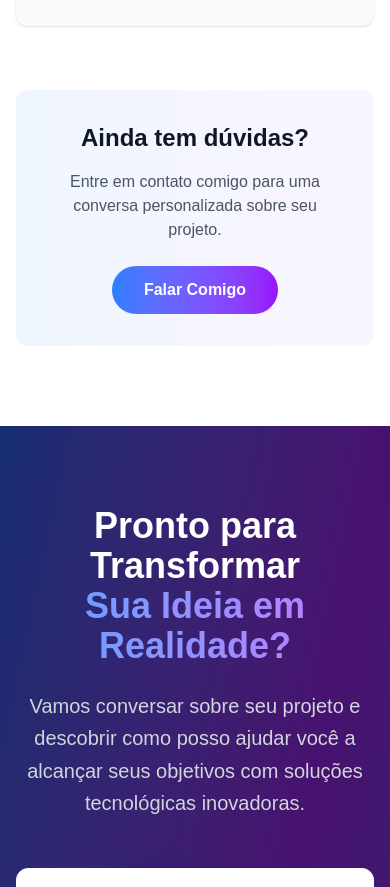
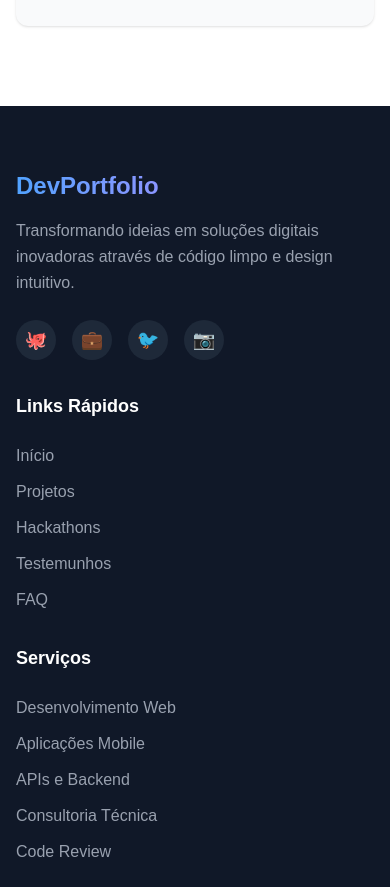
Before and after one commit to olivmath/mylp, a Next.js app: page / in a window 390 px wide. Shown: the part 6464-7351 px from the top of the page. Built offline with nearby package versions, Linux system fonts and the light colour scheme.

Commit message:
refactor: remove CTA component and clean up imports
Remove the CTA section from the main page and delete its component file
Also standardize quote usage in FAQ component imports

```diff
--- a/src/app/page.tsx
+++ b/src/app/page.tsx
@@ -1,10 +1,9 @@
-import Hero from '@/components/Hero';
-import Projetos from '@/components/Projetos';
-import Hackathons from '@/components/Hackathons';
-import Testemunhos from '@/components/Testemunhos';
-import FAQ from '@/components/FAQ';
-import CTA from '@/components/CTA';
-import Footer from '@/components/Footer';
+import Hero from "@/components/Hero";
+import Projetos from "@/components/Projetos";
+import Hackathons from "@/components/Hackathons";
+import Testemunhos from "@/components/Testemunhos";
+import FAQ from "@/components/FAQ";
+import Footer from "@/components/Footer";
 
 export default function Home() {
   return (
@@ -14,7 +13,6 @@ export default function Home() {
       <Hackathons />
       <Testemunhos />
       <FAQ />
-      <CTA />
       <Footer />
     </div>
   );
--- a/src/components/CTA.tsx
+++ /dev/null
@@ -1,88 +0,0 @@
-import React from 'react';
-
-const CTA = () => {
-  return (
-    <section id="cta" className="py-20 bg-gradient-to-br from-blue-900 via-purple-900 to-indigo-900 relative overflow-hidden">
-      {/* Background decoration */}
-      <div className="absolute inset-0 bg-black opacity-20"></div>
-      <div className="absolute top-0 left-0 w-full h-full">
-        <div className="absolute top-1/4 right-1/4 w-64 h-64 bg-blue-500 rounded-full mix-blend-multiply filter blur-xl opacity-30 animate-pulse"></div>
-        <div className="absolute bottom-1/4 left-1/4 w-64 h-64 bg-purple-500 rounded-full mix-blend-multiply filter blur-xl opacity-30 animate-pulse delay-1000"></div>
-      </div>
-
-      <div className="relative z-10 max-w-4xl mx-auto px-4 sm:px-6 lg:px-8 text-center">
-        <h2 className="text-4xl sm:text-5xl font-bold text-white mb-6">
-          Pronto para Transformar
-          <span className="block bg-gradient-to-r from-blue-400 to-purple-400 bg-clip-text text-transparent">
-            Sua Ideia em Realidade?
-          </span>
-        </h2>
-
-        <p className="text-xl text-gray-300 mb-12 max-w-2xl mx-auto leading-relaxed">
-          Vamos conversar sobre seu projeto e descobrir como posso ajudar você a alcançar seus objetivos com soluções tecnológicas inovadoras.
-        </p>
-
-        <div className="grid grid-cols-1 md:grid-cols-3 gap-8 mb-12">
-          <div className="bg-white bg-opacity-10 backdrop-blur-sm rounded-xl p-6 border border-white border-opacity-20">
-            <div className="text-4xl mb-4">⚡</div>
-            <h3 className="text-xl font-semibold text-white mb-2">Desenvolvimento Rápido</h3>
-            <p className="text-gray-300 text-sm">Entregas ágeis sem comprometer a qualidade</p>
-          </div>
-
-          <div className="bg-white bg-opacity-10 backdrop-blur-sm rounded-xl p-6 border border-white border-opacity-20">
-            <div className="text-4xl mb-4">🎯</div>
-            <h3 className="text-xl font-semibold text-white mb-2">Foco no Resultado</h3>
-            <p className="text-gray-300 text-sm">Soluções alinhadas com seus objetivos de negócio</p>
-          </div>
-
-          <div className="bg-white bg-opacity-10 backdrop-blur-sm rounded-xl p-6 border border-white border-opacity-20">
-            <div className="text-4xl mb-4">🤝</div>
-            <h3 className="text-xl font-semibold text-white mb-2">Parceria Completa</h3>
-            <p className="text-gray-300 text-sm">Suporte contínuo e comunicação transparente</p>
-          </div>
-        </div>
-
-        <div className="flex flex-col sm:flex-row gap-6 justify-center items-center mb-12">
-          <button className="bg-gradient-to-r from-blue-500 to-purple-600 hover:from-blue-600 hover:to-purple-700 text-white font-semibold py-4 px-8 rounded-full transition-all duration-300 transform hover:scale-105 shadow-lg">
-            Iniciar Projeto
-          </button>
-          <button className="border-2 border-white text-white hover:bg-white hover:text-gray-900 font-semibold py-4 px-8 rounded-full transition-all duration-300 transform hover:scale-105">
-            Agendar Conversa
-          </button>
-        </div>
-
-        <div className="bg-white bg-opacity-10 backdrop-blur-sm rounded-xl p-8 border border-white border-opacity-20">
-          <h3 className="text-2xl font-bold text-white mb-6">Entre em Contato</h3>
-
-          <div className="grid grid-cols-1 md:grid-cols-3 gap-6 text-center">
-            <div className="flex flex-col items-center">
-              <div className="text-3xl mb-2">📧</div>
-              <h4 className="text-white font-semibold mb-1">Email</h4>
-              <p className="text-gray-300 text-sm">contato@exemplo.com</p>
-            </div>
-
-            <div className="flex flex-col items-center">
-              <div className="text-3xl mb-2">💬</div>
-              <h4 className="text-white font-semibold mb-1">WhatsApp</h4>
-              <p className="text-gray-300 text-sm">+55 (11) 99999-9999</p>
-            </div>
-
-            <div className="flex flex-col items-center">
-              <div className="text-3xl mb-2">💼</div>
-              <h4 className="text-white font-semibold mb-1">LinkedIn</h4>
-              <p className="text-gray-300 text-sm">/in/seu-perfil</p>
-            </div>
-          </div>
-        </div>
-
-        <div className="mt-8 text-center">
-          <p className="text-gray-400 text-sm">
-            Resposta garantida em até 24 horas • Orçamento gratuito • Consultoria inicial sem compromisso
-          </p>
-        </div>
-      </div>
-    </section>
-  );
-};
-
-export default CTA;
--- a/src/components/FAQ.tsx
+++ b/src/components/FAQ.tsx
@@ -1,6 +1,6 @@
-'use client';
+"use client";
 
-import React, { useState } from 'react';
+import React, { useState } from "react";
 
 const FAQ = () => {
   const [openIndex, setOpenIndex] = useState<number | null>(null);
@@ -8,36 +8,44 @@ const FAQ = () => {
   const faqs = [
     {
       question: "Quais tecnologias você domina?",
-      answer: "Trabalho principalmente com React, Next.js, Node.js, TypeScript, Python, e bancos de dados como PostgreSQL e MongoDB. Também tenho experiência com AWS, Docker, e diversas APIs e integrações."
+      answer:
+        "Trabalho principalmente com React, Next.js, Node.js, TypeScript, Python, e bancos de dados como PostgreSQL e MongoDB. Também tenho experiência com AWS, Docker, e diversas APIs e integrações.",
     },
     {
       question: "Qual é o prazo médio para desenvolvimento de um projeto?",
-      answer: "O prazo varia conforme a complexidade do projeto. Um site simples pode levar 1-2 semanas, enquanto aplicações mais complexas podem levar de 1-3 meses. Sempre forneço estimativas detalhadas após análise dos requisitos."
+      answer:
+        "O prazo varia conforme a complexidade do projeto. Um site simples pode levar 1-2 semanas, enquanto aplicações mais complexas podem levar de 1-3 meses. Sempre forneço estimativas detalhadas após análise dos requisitos.",
     },
     {
       question: "Como funciona o processo de desenvolvimento?",
-      answer: "Sigo uma metodologia ágil: 1) Análise de requisitos e planejamento, 2) Design e prototipagem, 3) Desenvolvimento iterativo com entregas parciais, 4) Testes e refinamentos, 5) Deploy e treinamento."
+      answer:
+        "Sigo uma metodologia ágil: 1) Análise de requisitos e planejamento, 2) Design e prototipagem, 3) Desenvolvimento iterativo com entregas parciais, 4) Testes e refinamentos, 5) Deploy e treinamento.",
     },
     {
       question: "Você oferece suporte pós-entrega?",
-      answer: "Sim! Ofereço 30 dias de suporte gratuito após a entrega para correções de bugs. Também disponibilizo planos de manutenção mensal para atualizações e melhorias contínuas."
+      answer:
+        "Sim! Ofereço 30 dias de suporte gratuito após a entrega para correções de bugs. Também disponibilizo planos de manutenção mensal para atualizações e melhorias contínuas.",
     },
     {
       question: "Trabalha com projetos de qualquer tamanho?",
-      answer: "Aceito projetos desde landing pages simples até aplicações enterprise complexas. Cada projeto é avaliado individualmente para garantir que posso entregar a qualidade esperada."
+      answer:
+        "Aceito projetos desde landing pages simples até aplicações enterprise complexas. Cada projeto é avaliado individualmente para garantir que posso entregar a qualidade esperada.",
     },
     {
       question: "Como é definido o orçamento do projeto?",
-      answer: "O orçamento é baseado na complexidade, tempo estimado, tecnologias envolvidas e urgência. Forneço propostas detalhadas com escopo claro e possibilidade de pagamento parcelado."
+      answer:
+        "O orçamento é baseado na complexidade, tempo estimado, tecnologias envolvidas e urgência. Forneço propostas detalhadas com escopo claro e possibilidade de pagamento parcelado.",
     },
     {
       question: "Você trabalha em equipe ou apenas sozinho?",
-      answer: "Trabalho tanto individualmente quanto em equipe, dependendo do projeto. Para projetos maiores, posso colaborar com designers, outros desenvolvedores e especialistas conforme necessário."
+      answer:
+        "Trabalho tanto individualmente quanto em equipe, dependendo do projeto. Para projetos maiores, posso colaborar com designers, outros desenvolvedores e especialistas conforme necessário.",
     },
     {
       question: "Oferece consultoria técnica?",
-      answer: "Sim, ofereço consultoria para arquitetura de software, escolha de tecnologias, code review, otimização de performance e estratégias de desenvolvimento."
-    }
+      answer:
+        "Sim, ofereço consultoria para arquitetura de software, escolha de tecnologias, code review, otimização de performance e estratégias de desenvolvimento.",
+    },
   ];
 
   const toggleFAQ = (index: number) => {
@@ -52,7 +60,8 @@ const FAQ = () => {
             Perguntas Frequentes
           </h2>
           <p className="text-xl text-gray-600 max-w-2xl mx-auto">
-            Esclareça suas dúvidas sobre meus serviços, processos e metodologias de trabalho.
+            Esclareça suas dúvidas sobre meus serviços, processos e metodologias
+            de trabalho.
           </p>
         </div>
 
@@ -72,7 +81,7 @@ const FAQ = () => {
                 <div className="flex-shrink-0">
                   <div
                     className={`w-6 h-6 flex items-center justify-center rounded-full bg-blue-100 text-blue-600 transition-transform duration-200 ${
-                      openIndex === index ? 'rotate-180' : ''
+                      openIndex === index ? "rotate-180" : ""
                     }`}
                   >
                     <svg
@@ -94,31 +103,17 @@ const FAQ = () => {
 
               <div
                 className={`overflow-hidden transition-all duration-300 ${
-                  openIndex === index ? 'max-h-96 opacity-100' : 'max-h-0 opacity-0'
+                  openIndex === index
+                    ? "max-h-96 opacity-100"
+                    : "max-h-0 opacity-0"
                 }`}
               >
                 <div className="px-8 pb-6">
-                  <p className="text-gray-600 leading-relaxed">
-                    {faq.answer}
-                  </p>
+                  <p className="text-gray-600 leading-relaxed">{faq.answer}</p>
                 </div>
               </div>
             </div>
           ))}
-        </div>
-
-        <div className="mt-16 text-center">
-          <div className="bg-gradient-to-r from-blue-50 to-purple-50 rounded-xl p-8">
-            <h3 className="text-2xl font-bold text-gray-900 mb-4">
-              Ainda tem dúvidas?
-            </h3>
-            <p className="text-gray-600 mb-6">
-              Entre em contato comigo para uma conversa personalizada sobre seu projeto.
-            </p>
-            <button className="bg-gradient-to-r from-blue-500 to-purple-600 text-white font-semibold py-3 px-8 rounded-full hover:from-blue-600 hover:to-purple-700 transition-all duration-300 transform hover:scale-105">
-              Falar Comigo
-            </button>
-          </div>
         </div>
       </div>
     </section>
```
